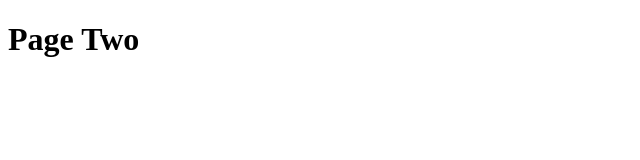
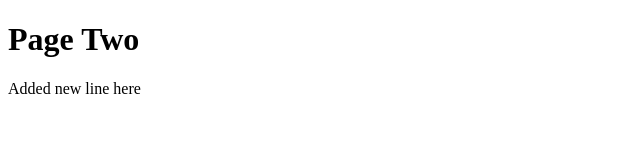
Before and after one commit to kunxin-chor/dwad20-git-demo, a plain HTML site: page page2.html in a window 1280 px wide. Shown: the whole page, without its empty margins (0-640 px from the left). Drawn offline with Linux system fonts and the light colour scheme.

Commit message:
Added a new paragraph to page2

```diff
--- a/page2.html
+++ b/page2.html
@@ -8,5 +8,6 @@
 </head>
 <body>
     <h1>Page Two</h1>
+    <p>Added new line here</p>
 </body>
 </html>
```
